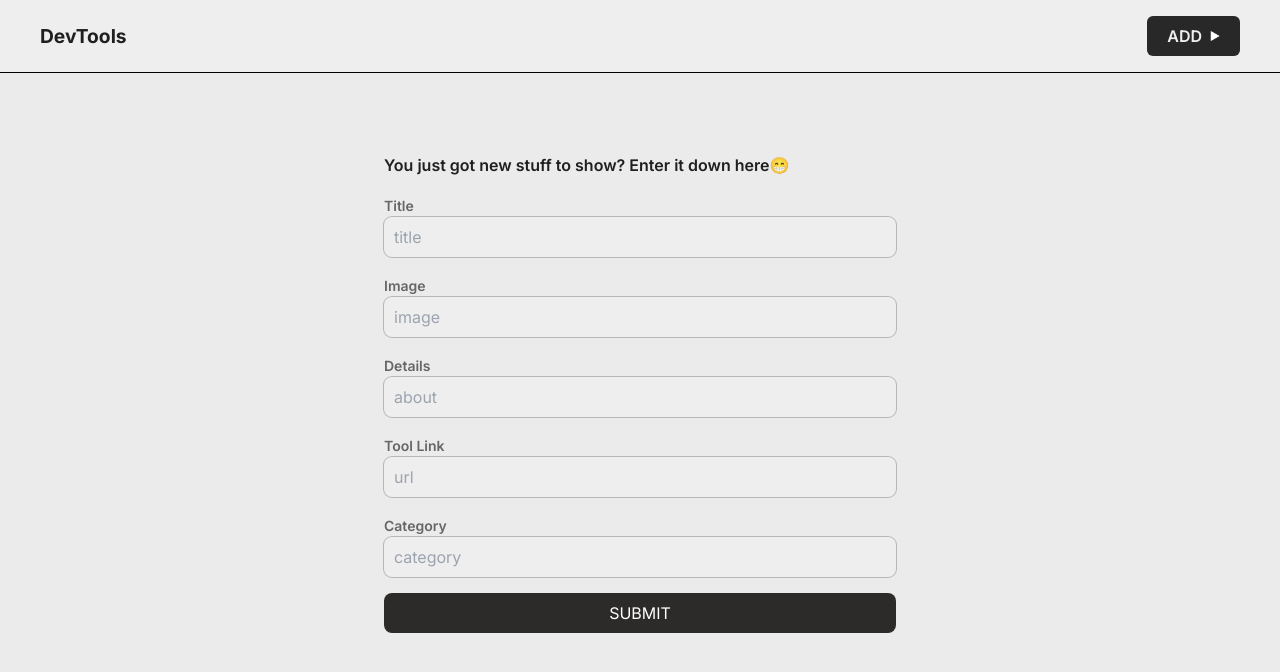
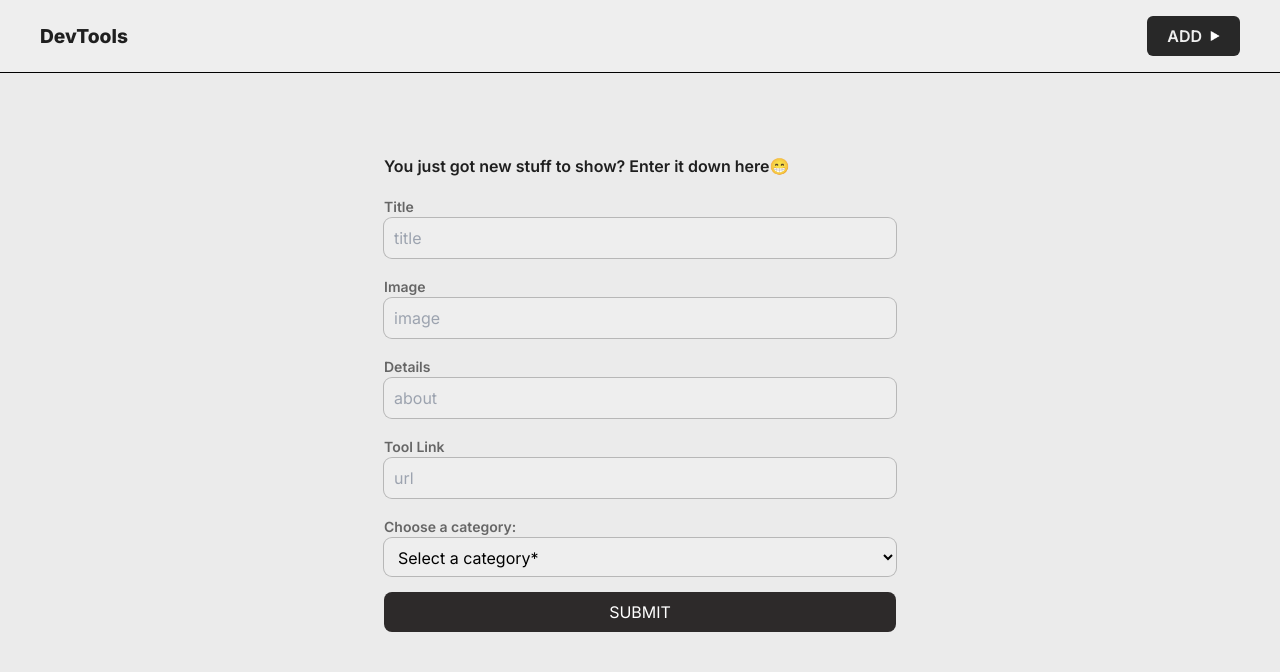
Before and after one commit to Codesamp-Rohan/DevTools, a React (Vite) app in the folder client/: page /create in a window 1280 px wide. Shown: the top 672 px of the page. Built offline with nearby package versions, Linux system fonts and the light colour scheme.

Commit message:
made some more changes

```diff
--- a/client/components/Navbar.jsx
+++ b/client/components/Navbar.jsx
@@ -2,8 +2,8 @@ import { Link } from "react-router-dom";
 
 const Navbar = () => {
   return (
-    <nav className="flex sticky top-0 justify-between items-center px-10 py-4 border-b-[0.4px] border-b-black bg-[#eee]">
-      <Link to="/" className="text-[1.2rem] font-bold">
+    <nav className="flex sticky top-0 justify-between z-50 items-center px-10 py-4 border-b-[0.4px] border-b-black bg-[#eee]">
+      <Link to="/" className="text-[1.2rem] font-extrabold">
         DevTools
       </Link>
       <Link
--- a/client/pages/Form.jsx
+++ b/client/pages/Form.jsx
@@ -40,7 +40,7 @@ const Form = () => {
 
   return (
     <div className="flex justify-center items-center h-[80vh]">
-      <div className="flex flex-col items-start gap-4 w-[95%] md:w-[40%]">
+      <div className="flex flex-col items-start gap-4 w-[100%] md:w-[40%]">
         <p className="font-semibold">
           You just got new stuff to show? Enter it down here😁
         </p>
@@ -94,16 +94,21 @@ const Form = () => {
             />
           </span>
           <span>
-            <label>Category</label>
-            <input
+            <label htmlFor="category">Choose a category:</label>
+            <select
+              id="category"
+              name="category"
               className="bg-[#eee] text-black placeholder-text-[#9c9c9c] outline-none px-[10px] py-2 w-full rounded-lg ring-1 ring-[#b7b7b7]"
-              name="category"
-              id="category"
-              type="text"
               value={formData.category}
-              onChange={handleChange}
-              placeholder="category"
-            />
+              onChange={handleChange}>
+              <option value="">Select a category*</option>
+              <option value="UI/UX">UI/UX</option>
+              <option value="Web Development">Web Development</option>
+              <option value="Designing">Designing</option>
+              <option value="Software Development">Software Development</option>
+              <option value="Deployment">Deployment</option>
+              <option value="Other">Other</option>
+            </select>
           </span>
           <button
             type="submit"
--- a/client/pages/HomePage.jsx
+++ b/client/pages/HomePage.jsx
@@ -59,12 +59,12 @@ function HomePage() {
     <>
       <div className="flex justify-center items-center">
         <div className="flex flex-wrap justify-center w-fit">
-          <div className="flex flex-wrap justify-start">
+          <div className="flex flex-wrap justify-center md:justify-start">
             {reverseData.map((note, index) => (
               <div
                 key={index}
-                className="w-[350px] ring-1 ring-[#b2b2b2] p-4 rounded-2xl m-6 flex flex-col justify-between gap-4">
-                <span className="flex flex-col gap-4">
+                className="w-[350px] ring-1 ring-[#b2b2b2] p-4 rounded-2xl m-6 flex flex-col justify-between gap-4 tool--card">
+                <span className="flex flex-col gap-4 relative">
                   <img
                     className="tool--image ring-1 ring-[#b2b2b2] h-[180px] object-cover"
                     src={note.image}
@@ -101,7 +101,7 @@ function HomePage() {
         </div>
       </div>
       {passwordVisible && (
-        <div className="fixed top-0 left-0 w-full h-full bg-gray-900 bg-opacity-50 flex justify-center items-center">
+        <div className="fixed top-0 left-0 w-full h-full bg-gray-900 bg-opacity-50 flex justify-center items-center z-[100]">
           <div className="bg-white p-8 rounded-lg flex flex-col gap-4 w-[400px]">
             <h2 className="text-lg font-bold">Enter Password</h2>
             <input
--- a/client/src/App.css
+++ b/client/src/App.css
@@ -9,3 +9,16 @@ label {
   border-bottom-right-radius: 6px;
   border-bottom-left-radius: 6px;
 }
+.edit--btn {
+  opacity: 0;
+  pointer-events: none;
+}
+.tool--card {
+  &:hover {
+    .edit--btn {
+      transition: 300ms;
+      opacity: 1;
+      pointer-events: all;
+    }
+  }
+}
```
